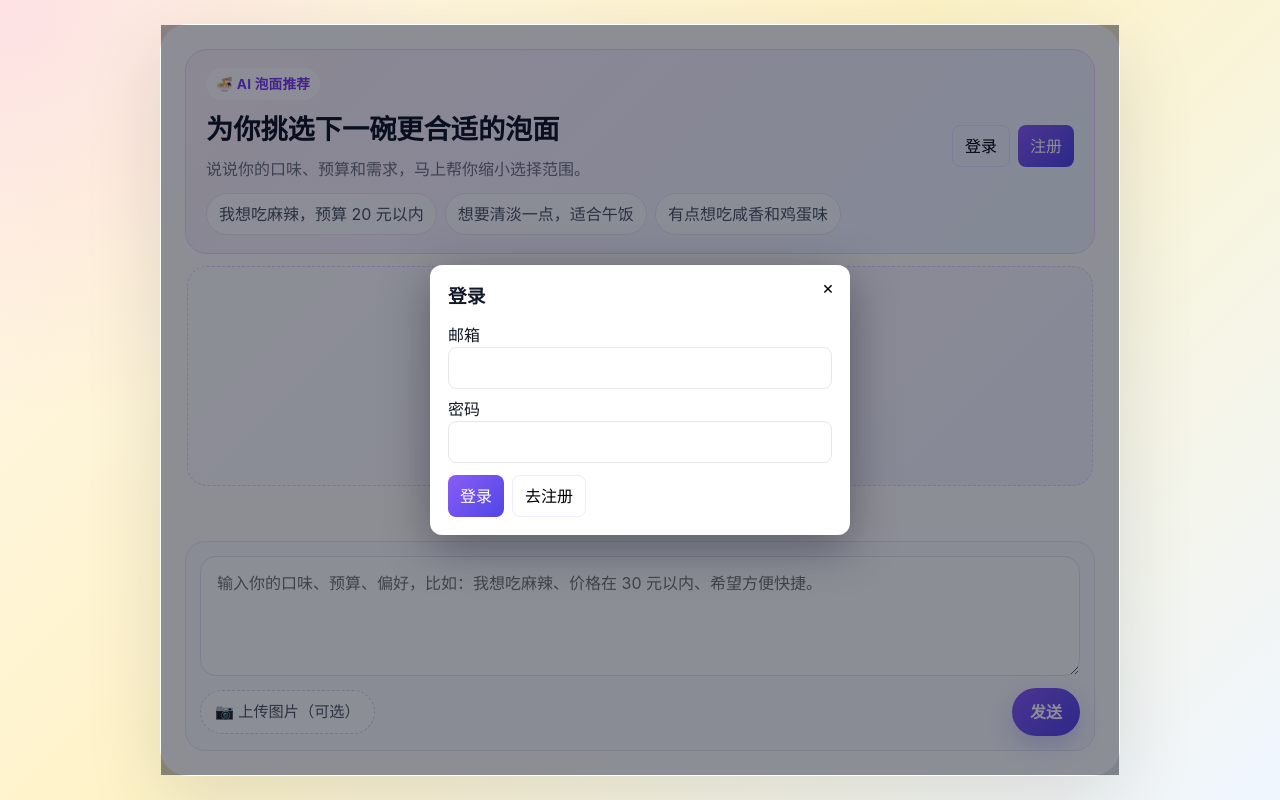
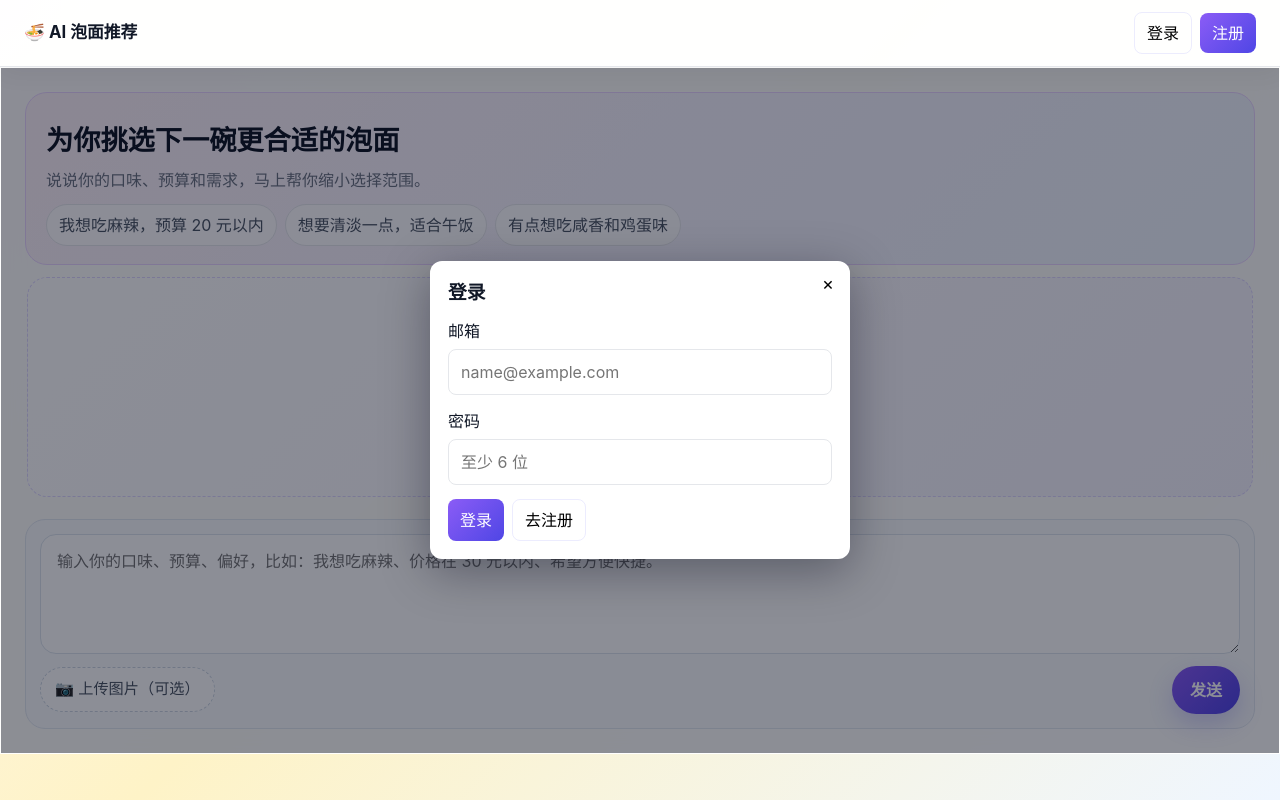
Before and after one commit to renshengyiyijihe/an-movie-recommend-agent, a React (Vite) app in the folder client/: page / in a window 1280 px wide. Both pictures are taken after a click on the button "登录". Built offline with nearby package versions, Linux system fonts and the light colour scheme.

Commit message:
fix: 调整前端登陆注册功能

```diff
--- a/client/src/App.tsx
+++ b/client/src/App.tsx
@@ -26,7 +26,8 @@ function App() {
   const [messages, setMessages] = useState<ChatMessage[]>([]);
   const [loading, setLoading] = useState(false);
   const [error, setError] = useState('');
-  const [showAuthModal, setShowAuthModal] = useState(false);
+  const [showLoginModal, setShowLoginModal] = useState(false);
+  const [showRegisterModal, setShowRegisterModal] = useState(false);
 
   const token = useAuth((s) => s.token);
   const user = useAuth((s) => s.user);
@@ -64,7 +65,7 @@ function App() {
 
     // require login before sending
     if (!token) {
-      setShowAuthModal(true);
+      setShowLoginModal(true);
       return;
     }
 
@@ -133,27 +134,51 @@ function App() {
 
   return (
     <div className="app-shell">
+      <div className="top-bar">
+        <div className="top-bar__title">🍜 AI 泡面推荐</div>
+        <div className="auth-buttons" role="toolbar">
+          {token ? (
+            <>
+              <div className="user-pill">
+                <span className="user-pill__label">当前用户</span>
+                <strong>{user?.username ?? user?.email}</strong>
+              </div>
+              <button className="btn-outline" onClick={() => logout()}>登出</button>
+            </>
+          ) : (
+            <>
+              <button className="btn-outline" onClick={() => setShowLoginModal(true)}>登录</button>
+              <button className="btn-primary" onClick={() => setShowRegisterModal(true)}>注册</button>
+            </>
+          )}
+        </div>
+      </div>
+
       <section className="chat-panel">
+        <AuthModal
+          visible={showLoginModal}
+          mode="login"
+          onClose={() => setShowLoginModal(false)}
+          onSwitchMode={() => {
+            setShowLoginModal(false);
+            setShowRegisterModal(true);
+          }}
+        />
+        <AuthModal
+          visible={showRegisterModal}
+          mode="register"
+          onClose={() => setShowRegisterModal(false)}
+          onSwitchMode={() => {
+            setShowRegisterModal(false);
+            setShowLoginModal(true);
+          }}
+        />
+
         <header className="hero-header">
-          <div className="hero-badge">🍜 AI 泡面推荐</div>
           <div className="title-row">
             <div>
-              <AuthModal visible={showAuthModal} onClose={() => setShowAuthModal(false)} />
               <h1>为你挑选下一碗更合适的泡面</h1>
               <p>说说你的口味、预算和需求，马上帮你缩小选择范围。</p>
-            </div>
-            <div className="auth-buttons" role="toolbar">
-              {token ? (
-                <>
-                  <div style={{ padding: '6px 10px', color: '#4b5563' }}>Hi, {user?.name ?? user?.email}</div>
-                  <button className="btn-outline" onClick={() => logout()}>登出</button>
-                </>
-              ) : (
-                <>
-                  <button className="btn-outline" onClick={() => setShowAuthModal(true)}>登录</button>
-                  <button className="btn-primary" onClick={() => setShowAuthModal(true)}>注册</button>
-                </>
-              )}
             </div>
           </div>
           <div className="quick-prompts">
--- a/client/src/components/AuthModal.tsx
+++ b/client/src/components/AuthModal.tsx
@@ -3,15 +3,21 @@ import useAuth from '../store/auth';
 
 interface Props {
   visible: boolean;
+  mode: 'login' | 'register';
   onClose: () => void;
+  onSwitchMode: () => void;
 }
 
-export default function AuthModal({ visible, onClose }: Props) {
-  const [mode, setMode] = useState<'login' | 'register'>('login');
+const EMAIL_RE = /^[^\s@]+@[^\s@]+\.[^\s@]+$/;
+
+export default function AuthModal({ visible, mode, onClose, onSwitchMode }: Props) {
   const [email, setEmail] = useState('');
   const [password, setPassword] = useState('');
-  const [name, setName] = useState('');
+  const [username, setUsername] = useState('');
   const [error, setError] = useState('');
+  const [emailError, setEmailError] = useState('');
+  const [usernameError, setUsernameError] = useState('');
+  const [passwordError, setPasswordError] = useState('');
   const [loading, setLoading] = useState(false);
 
   const login = useAuth((s) => s.login);
@@ -19,24 +25,44 @@ export default function AuthModal({ visible, onClose }: Props) {
 
   if (!visible) return null;
 
+  function validateEmail(value: string) {
+    const trimmed = value.trim();
+    if (!trimmed) return '请输入邮箱';
+    if (!EMAIL_RE.test(trimmed)) return '请输入有效的邮箱格式';
+    return '';
+  }
+
+  function validatePassword(value: string) {
+    if (!value) return '请输入密码';
+    if (value.length < 6) return '密码至少 6 位';
+    return '';
+  }
+
   async function handleSubmit(e: React.FormEvent) {
     e.preventDefault();
     setError('');
+
+    const trimmedEmail = email.trim();
+    const trimmedPassword = password.trim();
+    const trimmedUsername = username.trim();
+
+    const nextEmailError = validateEmail(trimmedEmail);
+    const nextUsernameError = mode === 'register' && !trimmedUsername ? '请输入用户名' : '';
+    const nextPasswordError = validatePassword(trimmedPassword);
+    setEmailError(nextEmailError);
+    setUsernameError(nextUsernameError);
+    setPasswordError(nextPasswordError);
+
+    if (nextEmailError || nextUsernameError || nextPasswordError) {
+      return;
+    }
+
+    setLoading(true);
     try {
-      if (!email || !password) {
-        setError('请填写邮箱和密码');
-        return;
-      }
-      setLoading(true);
       if (mode === 'login') {
-        await login(email, password);
+        await login(trimmedEmail, trimmedPassword);
       } else {
-        if (!name) {
-          setError('请填写姓名');
-          setLoading(false);
-          return;
-        }
-        await register(name, email, password);
+        await register(trimmedUsername, trimmedEmail, trimmedPassword);
       }
       onClose();
     } catch (err: any) {
@@ -54,22 +80,60 @@ export default function AuthModal({ visible, onClose }: Props) {
         <form onSubmit={handleSubmit} className="auth-form">
           {mode === 'register' ? (
             <label>
-              姓名
-              <input value={name} onChange={(e) => setName(e.target.value)} />
+              用户名
+              <input
+                value={username}
+                aria-invalid={Boolean(usernameError || error)}
+                onChange={(e) => {
+                  setUsername(e.target.value);
+                  setUsernameError('');
+                  if (error) setError('');
+                }}
+                placeholder="取一个好记的用户名"
+              />
+              {usernameError ? <div className="field-error">{usernameError}</div> : null}
             </label>
           ) : null}
           <label>
             邮箱
-            <input type="email" value={email} onChange={(e) => setEmail(e.target.value)} />
+            <input
+              type="email"
+              value={email}
+              inputMode="email"
+              autoComplete="email"
+              aria-invalid={Boolean(emailError || error)}
+              onChange={(e) => {
+                const nextValue = e.target.value;
+                setEmail(nextValue);
+                setEmailError(validateEmail(nextValue));
+                if (error) setError('');
+              }}
+              onBlur={() => setEmailError(validateEmail(email))}
+              placeholder="name@example.com"
+            />
+            {emailError ? <div className="field-error">{emailError}</div> : null}
           </label>
           <label>
             密码
-            <input type="password" value={password} onChange={(e) => setPassword(e.target.value)} />
+            <input
+              type="password"
+              value={password}
+              aria-invalid={Boolean(passwordError || error)}
+              onChange={(e) => {
+                const nextValue = e.target.value;
+                setPassword(nextValue);
+                setPasswordError(validatePassword(nextValue));
+                if (error) setError('');
+              }}
+              onBlur={() => setPasswordError(validatePassword(password))}
+              placeholder="至少 6 位"
+            />
+            {passwordError ? <div className="field-error">{passwordError}</div> : null}
           </label>
           {error ? <div className="auth-error">{error}</div> : null}
           <div className="auth-actions">
             <button type="submit" className="btn-primary" disabled={loading}>{loading ? '处理中...' : mode === 'login' ? '登录' : '注册'}</button>
-            <button type="button" className="btn-outline" onClick={() => setMode(mode === 'login' ? 'register' : 'login')}>{mode === 'login' ? '去注册' : '去登录'}</button>
+            <button type="button" className="btn-outline" onClick={onSwitchMode}>{mode === 'login' ? '去注册' : '去登录'}</button>
           </div>
         </form>
       </div>
--- a/client/src/store/auth.ts
+++ b/client/src/store/auth.ts
@@ -1,7 +1,7 @@
 import create from 'zustand';
 import { request } from '../api';
 
-type User = { id: string; email: string; name: string } | null;
+type User = { id: string; email: string; username: string } | null;
 
 function decodeToken(token: string | null): User {
   if (!token) return null;
@@ -9,7 +9,11 @@ function decodeToken(token: string | null): User {
     const payload = token.split('.')[1];
     if (!payload) return null;
     const decoded = JSON.parse(atob(payload.replace(/-/g, '+').replace(/_/g, '/')));
-    return { id: decoded.sub, email: decoded.email, name: decoded.name };
+    return {
+      id: decoded.sub,
+      email: decoded.email,
+      username: decoded.username ?? decoded.name ?? decoded.email,
+    };
   } catch {
     return null;
   }
@@ -21,7 +25,7 @@ interface AuthState {
   setToken: (t: string | null) => void;
   setUser: (u: User) => void;
   login: (email: string, password: string) => Promise<void>;
-  register: (name: string, email: string, password: string) => Promise<void>;
+  register: (username: string, email: string, password: string) => Promise<void>;
   logout: () => void;
 }
 
@@ -44,15 +48,15 @@ export const useAuth = create<AuthState>((set, get) => {
       const user = res?.user ?? null;
       if (!token) throw new Error('没有收到 token');
       get().setToken(token);
-      get().setUser(user);
+      get().setUser(user ? { ...user, username: user.username ?? user.name ?? user.email } : decodeToken(token));
     },
-    register: async (name, email, password) => {
-      const res = await request<any>({ method: 'POST', url: '/api/auth/register', data: { name, email, password } });
+    register: async (username, email, password) => {
+      const res = await request<any>({ method: 'POST', url: '/api/auth/register', data: { username, email, password } });
       const token = res?.token;
       const user = res?.user ?? null;
       if (!token) throw new Error('没有收到 token');
       get().setToken(token);
-      get().setUser(user);
+      get().setUser(user ? { ...user, username: user.username ?? user.name ?? user.email } : decodeToken(token));
     },
     logout: () => {
       if (typeof window !== 'undefined') localStorage.removeItem('token');
--- a/client/src/styles.css
+++ b/client/src/styles.css
@@ -28,21 +28,42 @@ input {
 
 .app-shell {
   min-height: 100vh;
-  padding: 24px;
+  padding: 0;
   display: flex;
-  justify-content: center;
+  flex-direction: column;
   align-items: stretch;
 }
 
+.top-bar {
+  position: sticky;
+  top: 0;
+  z-index: 20;
+  width: 100%;
+  display: flex;
+  align-items: center;
+  justify-content: space-between;
+  gap: 12px;
+  padding: 12px 24px;
+  background: rgba(255, 255, 255, 0.97);
+  border-bottom: 1px solid #e5e7eb;
+  box-shadow: 0 6px 24px rgba(15, 23, 42, 0.06);
+}
+
+.top-bar__title {
+  font-weight: 700;
+  color: #111827;
+  font-size: 1.05rem;
+}
+
 .chat-panel {
-  width: min(960px, 100%);
+  width: 100%;
   background: rgba(255, 255, 255, 0.9);
   border: 1px solid rgba(255, 255, 255, 0.75);
-  border-radius: 28px;
+  border-radius: 0;
   display: flex;
   flex-direction: column;
   padding: 24px;
-  box-shadow: 0 24px 80px rgba(15, 23, 42, 0.12);
+  box-shadow: none;
   backdrop-filter: blur(18px);
 }
 
@@ -51,19 +72,6 @@ input {
   border-radius: 22px;
   background: linear-gradient(135deg, #fdf2f8 0%, #f5f3ff 55%, #eff6ff 100%);
   border: 1px solid #e9d5ff;
-}
-
-.hero-badge {
-  display: inline-flex;
-  align-items: center;
-  gap: 6px;
-  padding: 6px 10px;
-  border-radius: 999px;
-  background: rgba(255, 255, 255, 0.8);
-  color: #7c3aed;
-  font-size: 0.85rem;
-  font-weight: 700;
-  letter-spacing: 0.02em;
 }
 
 .title-row {
@@ -313,15 +321,25 @@ textarea:focus {
 .title-row {
   align-items: center;
 }
-.top-bar {
+.auth-buttons {
   display: flex;
   gap: 8px;
   align-items: center;
+  margin-left: auto;
 }
-.auth-buttons {
-  margin-left: auto;
+.user-pill {
   display: flex;
-  gap: 8px;
+  flex-direction: column;
+  align-items: flex-end;
+  padding: 6px 10px;
+  border-radius: 999px;
+  background: rgba(255, 255, 255, 0.82);
+  border: 1px solid #e5e7eb;
+  color: #374151;
+}
+.user-pill__label {
+  font-size: 0.72rem;
+  color: #6b7280;
 }
 .btn-outline {
   background: transparent;
@@ -367,7 +385,22 @@ textarea:focus {
   font-size: 18px;
   cursor: pointer;
 }
-.auth-form label { display: block; margin-bottom: 8px; color: #111827; }
-.auth-form input { width: 100%; padding: 8px 10px; border-radius: 8px; border: 1px solid #e5e7eb; }
-.auth-actions { display:flex; gap:8px; margin-top:12px; }
+.auth-form label {
+  display: block;
+  margin-bottom: 14px;
+  color: #111827;
+}
+.auth-form label:last-of-type {
+  margin-bottom: 0;
+}
+.auth-form input {
+  width: 100%;
+  padding: 10px 12px;
+  border-radius: 8px;
+  border: 1px solid #e5e7eb;
+  margin-top: 6px;
+}
+.auth-form input[aria-invalid='true'] { border-color: #dc2626; }
+.auth-actions { display:flex; gap:8px; margin-top:14px; }
 .auth-error { color: #dc2626; margin-top:8px; }
+.field-error { color: #dc2626; font-size: 0.85rem; margin-top: 6px; }
```
Also changed, not shown: 2 other files (tests, documents, lock files or other folders).
